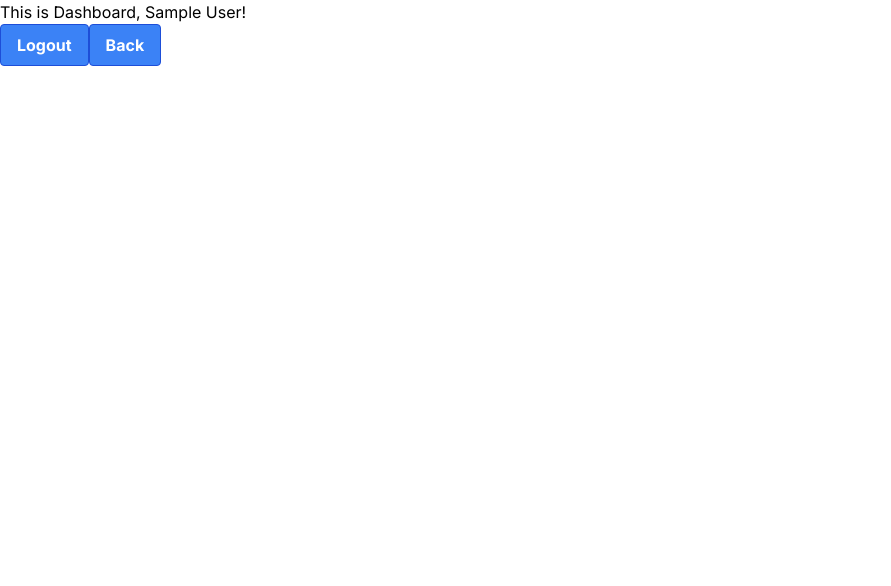
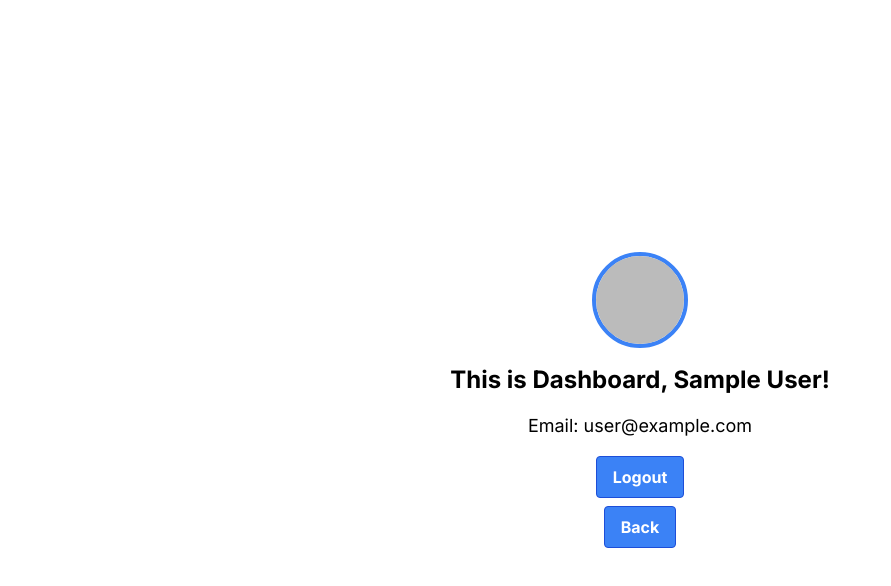
Before and after one commit to kunzaka001/quizify, a Next.js app: page /userInfo in a window 1280 px wide. Shown: the top 586 px of the page, without its empty margins (0-891 px from the left). Built offline with nearby package versions, Linux system fonts and the light colour scheme; no server answers; sample sign-in values are in the browser's storage.

Commit message:
Update page.tsx

```diff
--- a/app/userInfo/page.tsx
+++ b/app/userInfo/page.tsx
@@ -34,22 +34,36 @@ function UserInfo() {
     try {
       router.push("/home");
     } catch (error: any) {
-      console.error("Error signing out:", error.message);
+      console.error("Error navigating back:", error.message);
     }
   };
 
   return (
-    <div className="">
-      <div className="">
-        <h1 className="">
+    <div className="flex items-center justify-center h-screen">
+      <div className="text-center">
+        <div className="mb-4">
+          <img
+            src={user?.photoURL || "default-profile.png"}
+            alt="User"
+            className="w-24 h-24 rounded-full border-4 border-blue-500 mx-auto"
+            onError={(e) => {
+              e.currentTarget.src = "default-profile.png"; // Replace with a default image path
+            }}
+          />
+        </div>
+        <h1 className="text-2xl font-bold mb-4">
           This is Dashboard, {user ? user.displayName : "Guest"}!
         </h1>
+        <p className="text-lg mb-4">
+          Email: {user ? user.email : "Not available"}
+        </p>
         <button
           onClick={handleLogout}
-          className="bg-blue-500 hover:bg-blue-700 text-white font-bold py-2 px-4 border border-blue-700 rounded"
+          className="bg-blue-500 hover:bg-blue-700 text-white font-bold py-2 px-4 border border-blue-700 rounded mb-2"
         >
           Logout
         </button>
+        <br />
         <button
           onClick={handleBack}
           className="bg-blue-500 hover:bg-blue-700 text-white font-bold py-2 px-4 border border-blue-700 rounded"
```
